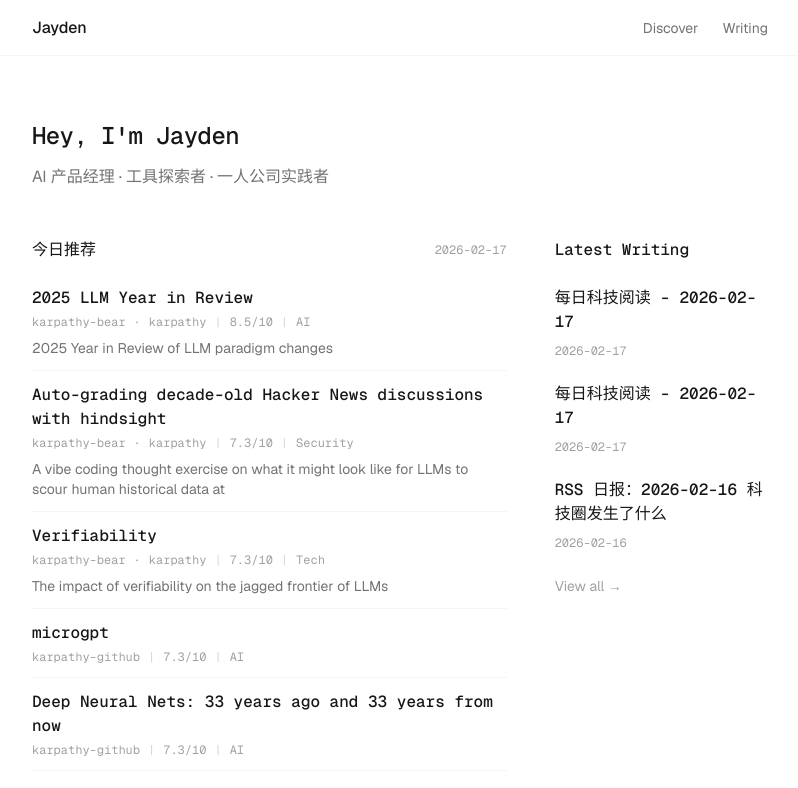
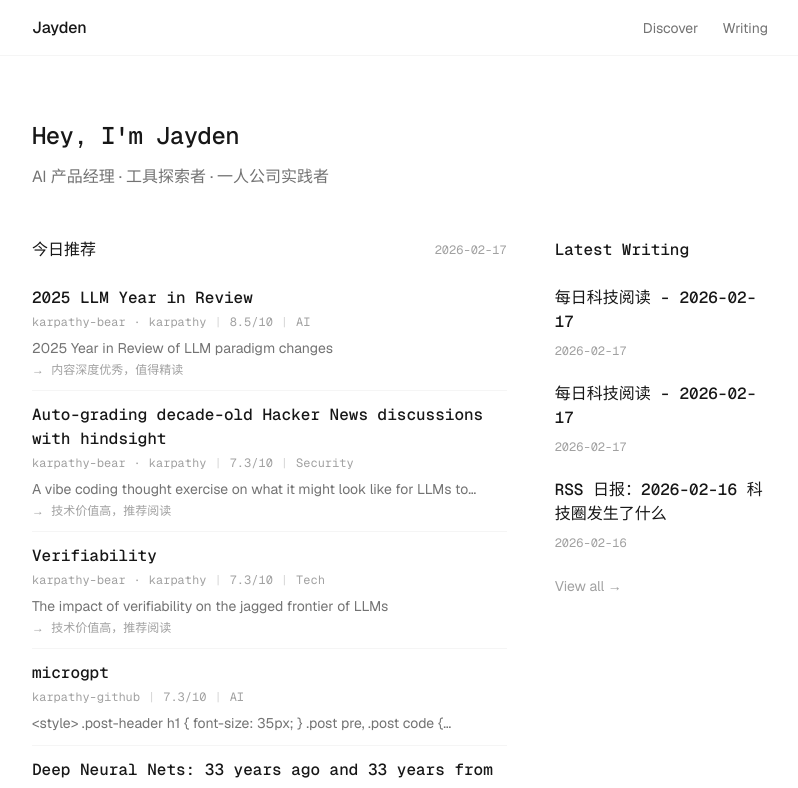
Before and after one commit to Jayden-hong/blog-next, a Next.js app: page / in a window 1280 px wide. Shown: the top 788 px of the page, without its empty margins (240-1038 px from the left). Built offline with nearby package versions, Linux system fonts and the light colour scheme.

Commit message:
design: description精简为一行，推荐理由只给高分文章

```diff
--- a/app/page.tsx
+++ b/app/page.tsx
@@ -67,10 +67,17 @@ export default function Home() {
                       )}
                     </div>
 
-                    {/* Description - only on hover or for top 3 */}
-                    {highlight.description && index < 3 && (
-                      <p className="mt-2 text-sm text-neutral-500 line-clamp-2">
+                    {/* Description - 一行 */}
+                    {highlight.description && (
+                      <p className="mt-2 text-sm text-neutral-500 line-clamp-1">
                         {highlight.description}
+                      </p>
+                    )}
+
+                    {/* Recommend Reason - 只给 Top 3 显示 */}
+                    {highlight.recommendReason && index < 3 && (
+                      <p className="mt-1 text-xs text-neutral-400 mono">
+                        → {highlight.recommendReason}
                       </p>
                     )}
                   </a>
--- a/components/DiscoverClient.tsx
+++ b/components/DiscoverClient.tsx
@@ -113,10 +113,17 @@ export function DiscoverClient({ articles, allTags }: DiscoverClientProps) {
               {article.title}
             </h3>
 
-            {/* Description */}
-            <p className="text-sm text-neutral-500 line-clamp-2">
-              {article.description || article.recommendReason}
+            {/* Description - 一行 */}
+            <p className="text-sm text-neutral-500 line-clamp-1">
+              {article.description}
             </p>
+
+            {/* Recommend Reason - 只给高分文章显示 */}
+            {article.recommendReason && (
+              <p className="text-xs text-neutral-400 mt-2 mono">
+                → {article.recommendReason}
+              </p>
+            )}
           </a>
         ))}
       </div>
```
